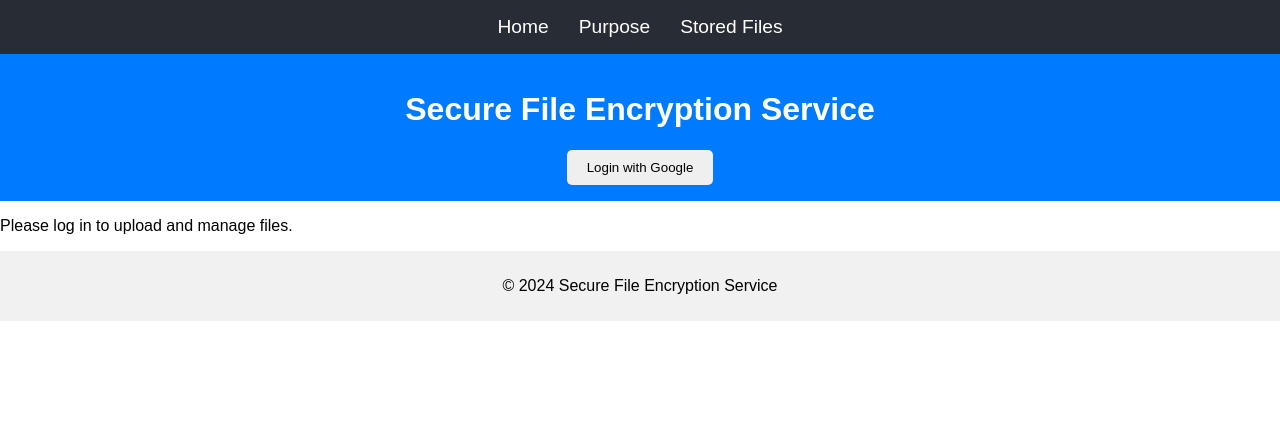
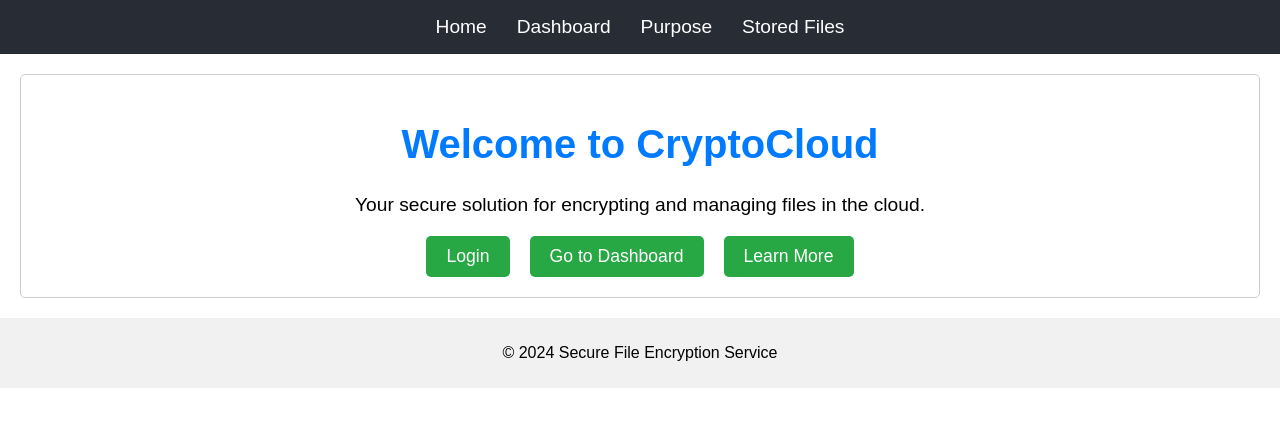
Before and after one commit to Namgyal-Norbu/Cloud-Computing, a React (Create React App) app in the folder Front-End/secure-encryption-service/: page / in a window 1280 px wide. Shown: the top 426 px of the page. Built offline with nearby package versions, Linux system fonts and the light colour scheme.

Commit message:
additional pages

```diff
--- a/Front-End/secure-encryption-service/src/App.js
+++ b/Front-End/secure-encryption-service/src/App.js
@@ -1,12 +1,10 @@
 import React, { useState } from 'react';
 import { BrowserRouter as Router, Routes, Route, Link } from 'react-router-dom';
-import Header from './components/Header';
-import UploadSection from './components/UploadSection';
-import FileManagement from './components/FileManagement';
-import CryptoTest from './components/CryptoText';
-import Footer from './components/Footer';
 import PurposePage from './components/PurposePage';
 import StoredFilesPage from './components/StoredFilesPage';
+import DashboardPage from './components/DashboardPage';
+import HomePage from './components/HomePage';
+import Footer from './components/Footer';
 import './index.css';
 
 function App() {
@@ -55,6 +53,9 @@ function App() {
               <Link to="/">Home</Link>
             </li>
             <li>
+              <Link to="/dashboard">Dashboard</Link>
+            </li>
+            <li>
               <Link to="/purpose">Purpose</Link>
             </li>
             <li>
@@ -65,41 +66,26 @@ function App() {
 
         {/* Routes */}
         <Routes>
+          <Route path="/" element={<HomePage />} />
           <Route
-            path="/"
+            path="/dashboard"
             element={
-              <div>
-                <Header isLoggedIn={isLoggedIn} handleLogin={handleLogin} handleLogout={handleLogout} />
-                {isLoggedIn ? (
-                  <>
-                    <UploadSection onUpload={handleUpload} />
-                    <FileManagement files={files} />
-                    <CryptoTest onEncrypt={handleEncrypt} />
-                    {response && (
-                      <div style={{ marginTop: '20px' }}>
-                        <h3>Encrypted Data</h3>
-                        <p>
-                          <strong>Encrypted Text:</strong> {response.encrypted}
-                        </p>
-                        <p>
-                          <strong>Key:</strong> {response.key}
-                        </p>
-                        <p>
-                          <strong>IV:</strong> {response.iv}
-                        </p>
-                      </div>
-                    )}
-                  </>
-                ) : (
-                  <p>Please log in to upload and manage files.</p>
-                )}
-                <Footer />
-              </div>
+              <DashboardPage
+                isLoggedIn={isLoggedIn}
+                handleLogin={handleLogin}
+                handleLogout={handleLogout}
+                handleUpload={handleUpload}
+                handleEncrypt={handleEncrypt}
+                files={files}
+                response={response}
+              />
             }
           />
           <Route path="/purpose" element={<PurposePage />} />
           <Route path="/stored-files" element={<StoredFilesPage files={files} />} />
         </Routes>
+
+        <Footer />
       </div>
     </Router>
   );
--- /dev/null
+++ b/Front-End/secure-encryption-service/src/components/DashboardPage.js
@@ -0,0 +1,56 @@
+import React from 'react';
+import Header from './Header';
+import UploadSection from './UploadSection';
+import FileManagement from './FileManagement';
+import CryptoTest from './CryptoText';
+
+const DashboardPage = ({
+  isLoggedIn,
+  handleLogin,
+  handleLogout,
+  handleUpload,
+  handleEncrypt,
+  files,
+  response,
+}) => {
+  return (
+    <div className="dashboard-page">
+      <Header isLoggedIn={isLoggedIn} handleLogin={handleLogin} handleLogout={handleLogout} />
+      <h2>Welcome to Your Dashboard</h2>
+      <p>Manage your files and access key features below:</p>
+
+      {isLoggedIn ? (
+        <>
+          {/* Upload Section */}
+          <UploadSection onUpload={handleUpload} />
+
+          {/* File Management Section */}
+          <FileManagement files={files} />
+
+          {/* Crypto Test Section */}
+          <CryptoTest onEncrypt={handleEncrypt} />
+
+          {/* Display Encrypted Data */}
+          {response && (
+            <div style={{ marginTop: '20px' }}>
+              <h3>Encrypted Data</h3>
+              <p>
+                <strong>Encrypted Text:</strong> {response.encrypted}
+              </p>
+              <p>
+                <strong>Key:</strong> {response.key}
+              </p>
+              <p>
+                <strong>IV:</strong> {response.iv}
+              </p>
+            </div>
+          )}
+        </>
+      ) : (
+        <p>Please log in to upload and manage files.</p>
+      )}
+    </div>
+  );
+};
+
+export default DashboardPage;
--- /dev/null
+++ b/Front-End/secure-encryption-service/src/components/HomePage.js
@@ -0,0 +1,25 @@
+import React from 'react';
+import { Link } from 'react-router-dom';
+
+const HomePage = () => {
+  return (
+    <div className="home-page">
+      <h1>Welcome to CryptoCloud</h1>
+      <p>Your secure solution for encrypting and managing files in the cloud.</p>
+
+      <div className="home-actions">
+        <Link to="/login" className="home-link">
+          Login
+        </Link>
+        <Link to="/dashboard" className="home-link">
+          Go to Dashboard
+        </Link>
+        <Link to="/purpose" className="home-link">
+          Learn More
+        </Link>
+      </div>
+    </div>
+  );
+};
+
+export default HomePage;
--- a/Front-End/secure-encryption-service/src/index.css
+++ b/Front-End/secure-encryption-service/src/index.css
@@ -103,3 +103,78 @@ footer {
   border: 1px solid #ddd;
   border-radius: 5px;
 }
+.dashboard-page {
+  margin: 20px;
+  padding: 20px;
+  border: 1px solid #ccc;
+  border-radius: 5px;
+}
+
+.dashboard-actions {
+  display: flex;
+  justify-content: space-around;
+  margin: 20px 0;
+}
+
+.dashboard-link {
+  text-decoration: none;
+  background-color: #007bff;
+  color: white;
+  padding: 10px 20px;
+  border-radius: 5px;
+  font-size: 1.1rem;
+}
+
+.dashboard-link:hover {
+  background-color: #0056b3;
+}
+
+.dashboard-files {
+  list-style-type: none;
+  padding: 0;
+}
+
+.dashboard-files li {
+  background-color: #f9f9f9;
+  padding: 10px;
+  margin: 5px 0;
+  border: 1px solid #ddd;
+  border-radius: 5px;
+}
+.home-page {
+  text-align: center;
+  margin: 20px;
+  padding: 20px;
+  border: 1px solid #ccc;
+  border-radius: 5px;
+}
+
+.home-page h1 {
+  font-size: 2.5rem;
+  color: #007bff;
+}
+
+.home-page p {
+  font-size: 1.2rem;
+  margin: 10px 0 20px;
+}
+
+.home-actions {
+  display: flex;
+  justify-content: center;
+  gap: 20px;
+  margin-top: 20px;
+}
+
+.home-link {
+  text-decoration: none;
+  background-color: #28a745;
+  color: white;
+  padding: 10px 20px;
+  border-radius: 5px;
+  font-size: 1.1rem;
+}
+
+.home-link:hover {
+  background-color: #218838;
+}
```
